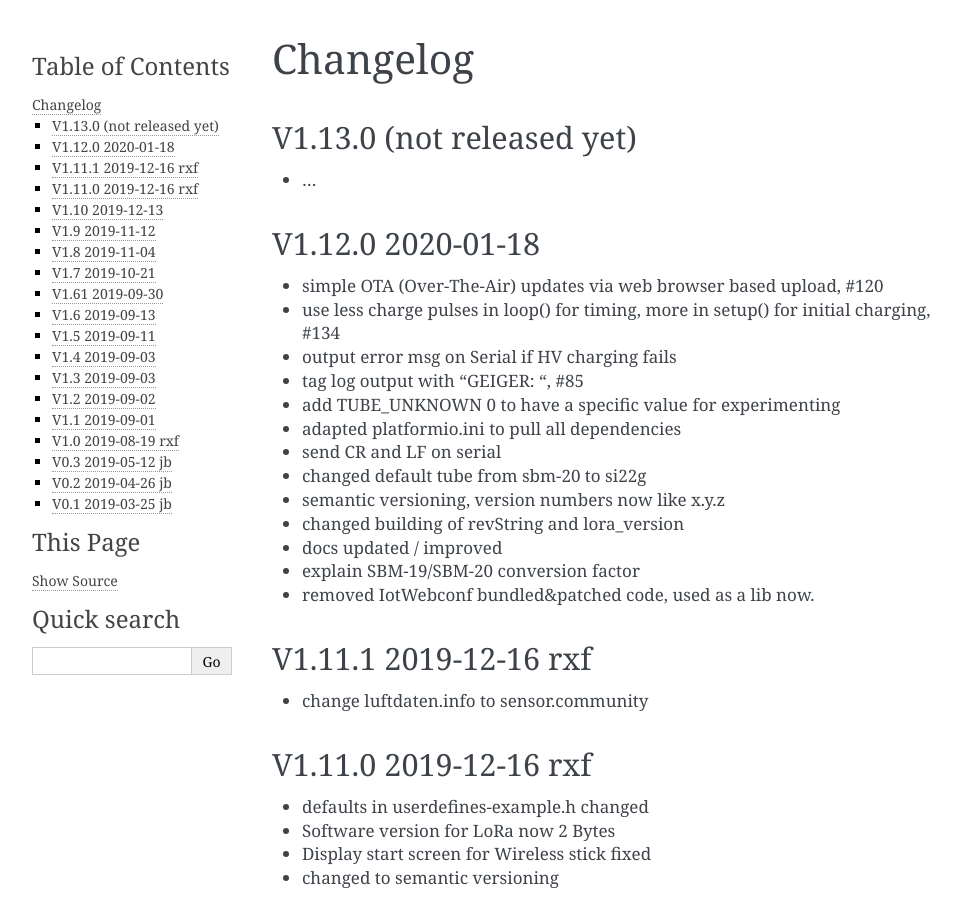
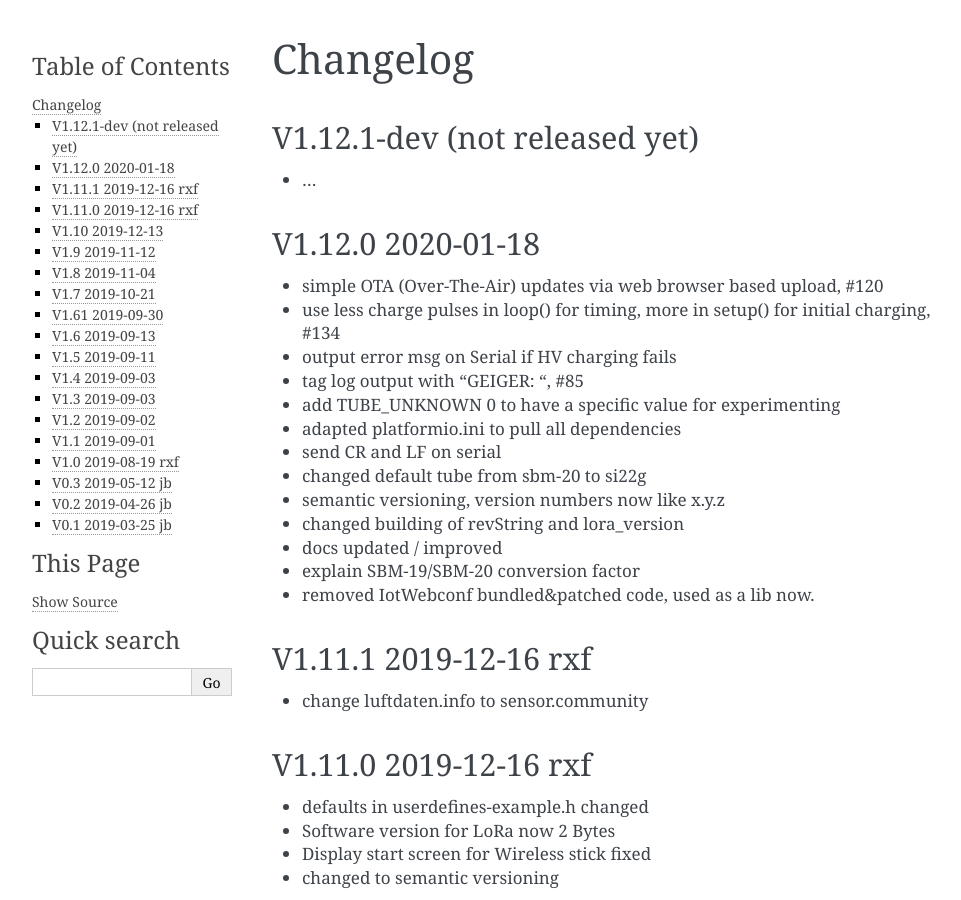
Before and after one commit to ecocurious2/MultiGeiger, a Sphinx documentation site: the page built from docs/source/changes.rst, in a window 1280 px wide and 900 px high. Shown: the whole window, without its empty margins (148-1109 px from the left). Built offline with Sphinx 7.4.7, drawn with Linux system fonts in a browser that asks for light colours.

Commit message:
use bump2version tool for version bumps, fixes #169
derive everything from VERSION_STR, kill VERSION_DATE

bump2version can only deal with the string, not with dates.

the lora_software_version value is now computed from the string.

the date of a release can be looked up in the changelog (or in git).

for the version string, we display as much of it as possible
on the specific display (by just truncating it).
so if the display is wide enough, even the "release" part,
like "-dev" for development versions will be displayed or
partly displayed.

move version to version.h

```diff
--- a/docs/source/changes.rst
+++ b/docs/source/changes.rst
@@ -3,8 +3,8 @@
 Changelog
 =========
 
-V1.13.0 (not released yet)
---------------------------
+V1.12.1-dev (not released yet)
+------------------
 
 * ...
 
--- a/docs/source/conf.py
+++ b/docs/source/conf.py
@@ -22,7 +22,7 @@
 author = 'see AUTHORS'
 
 # The full version, including alpha/beta/rc tags
-release = 'V1.12.0'
+release = 'V1.12.1-dev'
 
 
 # -- General configuration ---------------------------------------------------
```
Also changed, not shown: .bumpversion.cfg (added), 2 other files.
